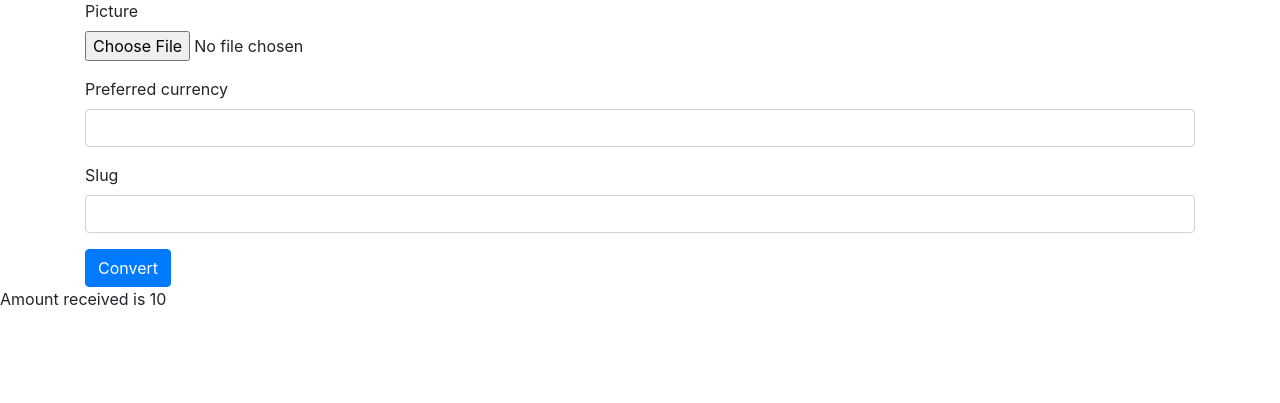
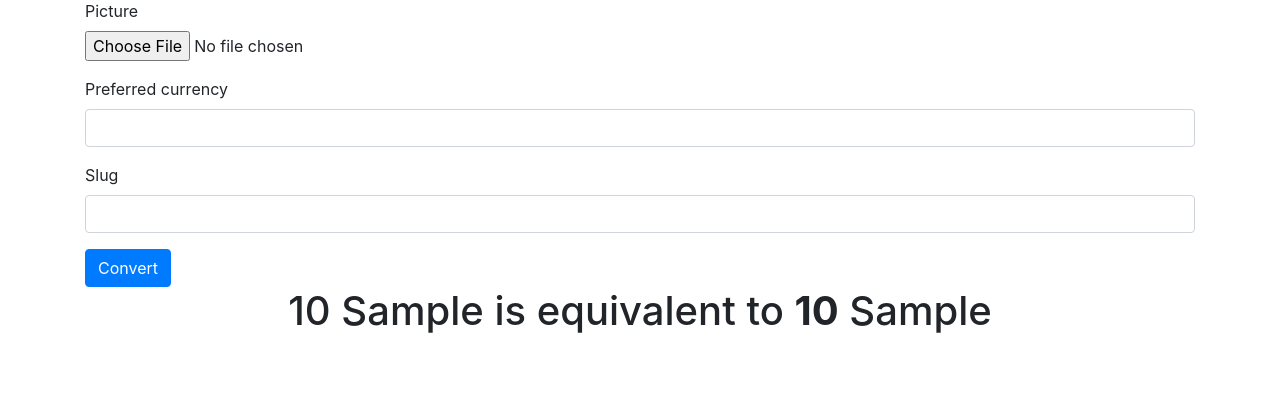
Before and after one commit to altonode/currency_exchange, a Django app: template currency_exchange/templates/pages/home.html in a window 1280 px wide. Shown: the part 117-520 px from the top of the page. Run offline with Django 3.2, Linux system fonts and the light colour scheme; tables that the repository leaves empty hold one stand-in row (values such as "Sample post"); the template is opened without the code that fills it: values that come from a table or form of the project are taken from there, most other values are stand-ins (such as "Sample title", 1, 10 or a date in 2020); parts of the project's set-up code (start-up, migrations or seed data) failed here and were passed over; some libraries are stand-ins or nearby versions.

Commit message:
updated index page html output

```diff
--- a/currency_exchange/templates/pages/home.html
+++ b/currency_exchange/templates/pages/home.html
@@ -16,8 +16,10 @@
   </form>
 </div>
 {% if received_amount %}
-<p>
-  Amount received is {{ received_amount }}
-</p>
+  <center>
+    <h1>
+    {{sent_amount}} {{ sender_symbol }} is equivalent to <b>{{ received_amount }}</b> {{ receiver_symbol }}
+    </h1>
+  </center>
 {% endif %}
 {% endblock %}
```
